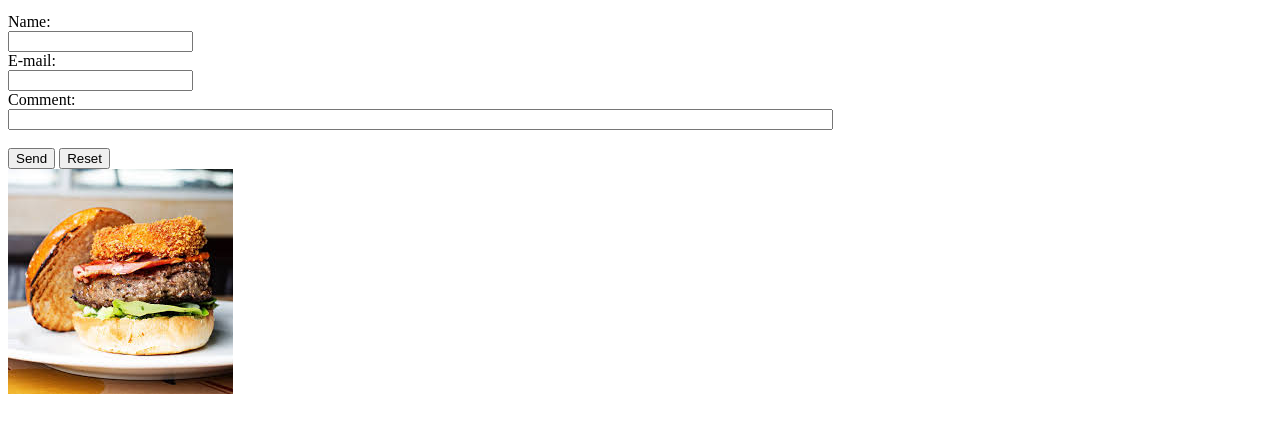
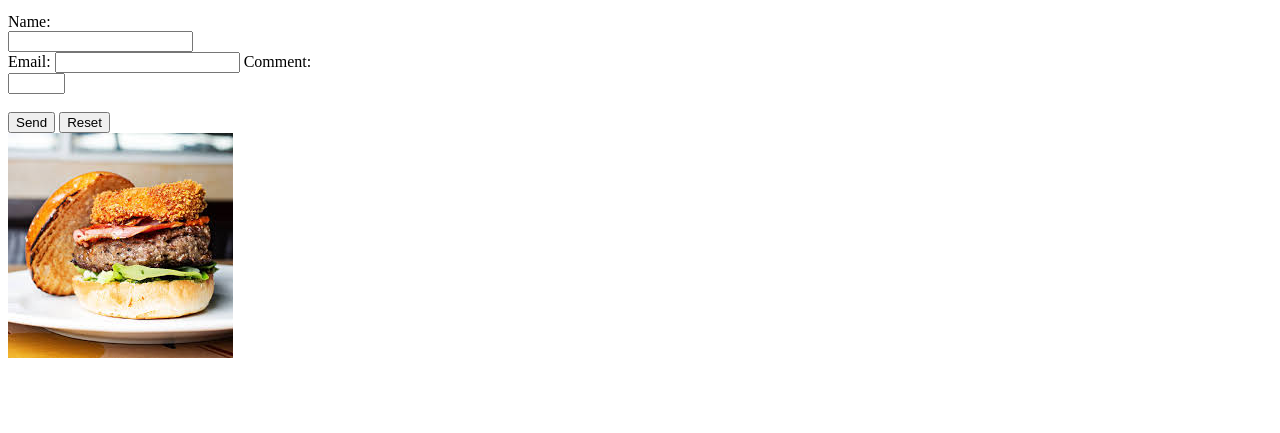
Before and after one commit to hadarhadad/webDevelopment, a plain HTML site: page restPage/contact.html in a window 1280 px wide. Shown: the part 155-588 px from the top of the page. Drawn offline with Linux system fonts and the light colour scheme.

Commit message:
add a email validation

```diff
--- a/restPage/contact.html
+++ b/restPage/contact.html
@@ -20,13 +20,14 @@
     <form action="http://mailthis.to/testhadarh@gmail.com" method="post" enctype="text/plain">
         Name:<br>
         <input type="text" name="name"><br>
-        E-mail:<br>
-        <input type="text" name="mail"><br>
+        <label for="email">Email:</label>
+        <input type="email" id="email" name="email" pattern="[a-z0-9._%+-]+@[a-z0-9.-]+\.[a-z]{2,}$">
         Comment:<br>
-        <input type="text" name="comment" size="100"><br><br>
+        <input type="text" name="comment" size="4"><br><br>
         <input type="submit" value="Send">
         <input type="reset" value="Reset">
         </form>
+
     <img src="burger.jpg" alt="Picture of burger">
     </body>
 </html>
```
